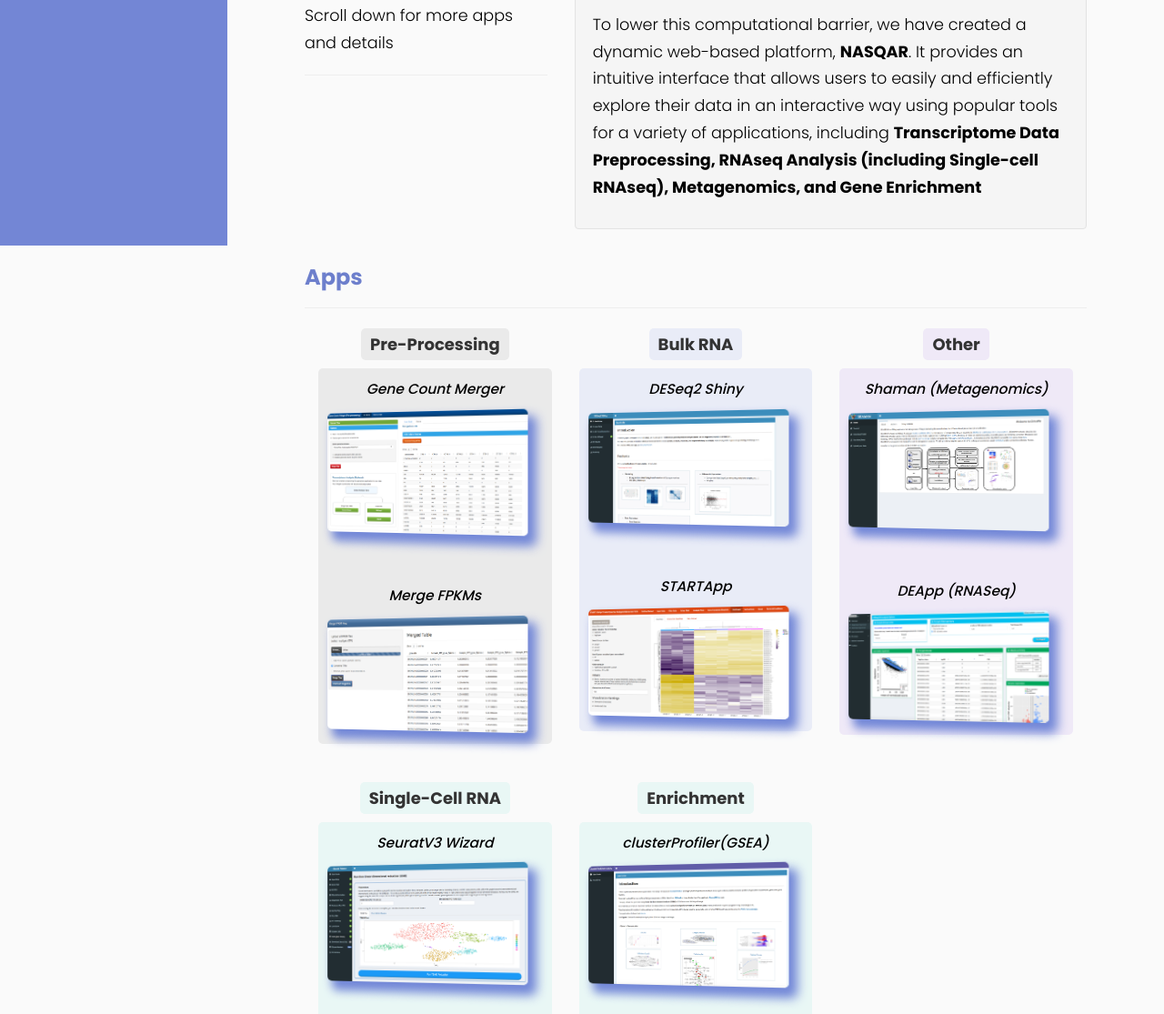
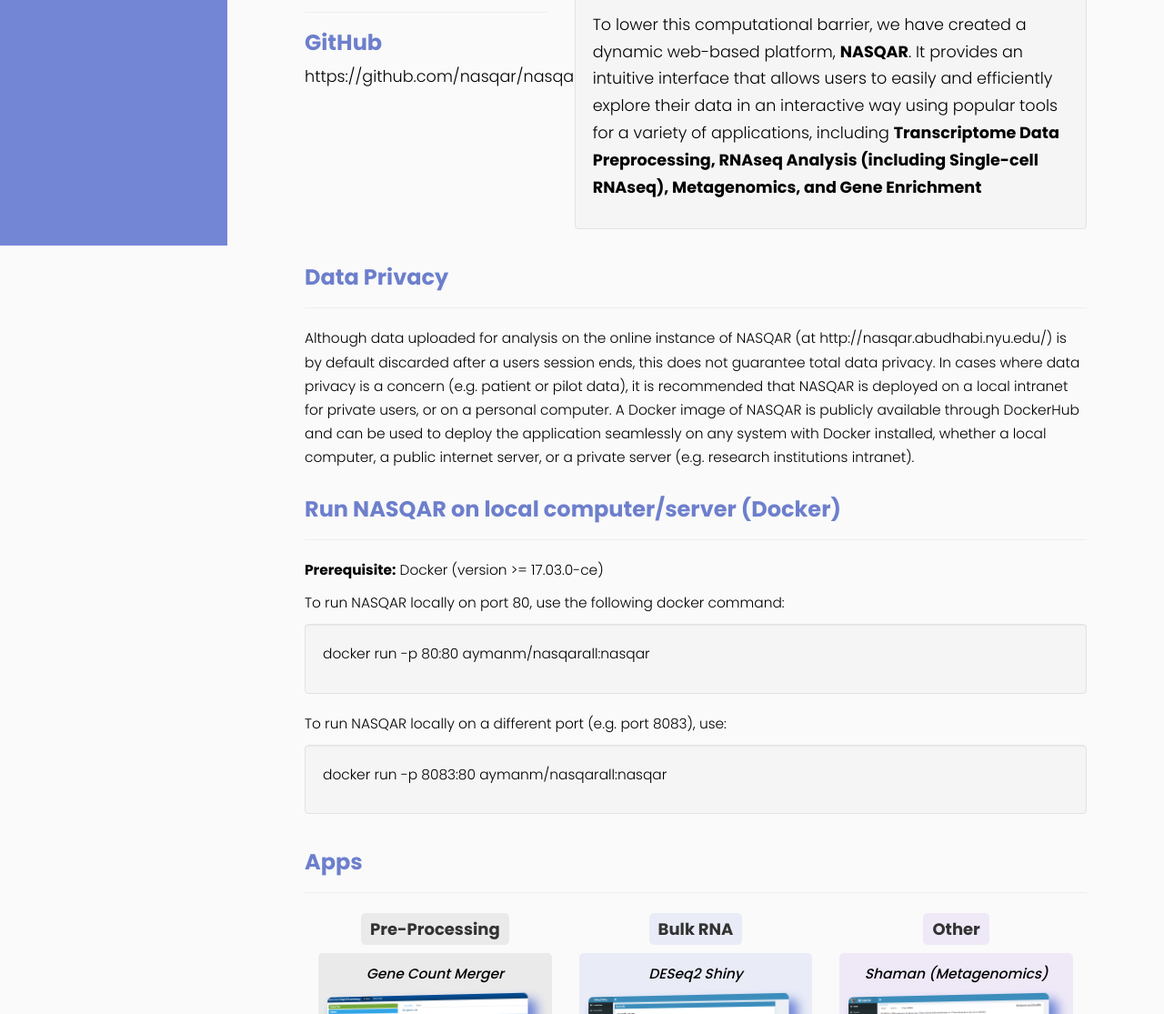
Before and after one commit to nasqar/NASQAR, a plain HTML site: page index.html in a window 1280 px wide. Shown: the part 530-1645 px from the top of the page at 91% size. Drawn offline with nearby package versions, Linux system fonts and the light colour scheme; files that its build step writes are made by us from their sources.

Commit message:
updated homepage (data privacy and install)

```diff
--- a/index.html
+++ b/index.html
@@ -183,24 +183,11 @@
                                                     <li><a class="link2 categories" href="#metagenomics">Metagenomics</a></li>
                                                     <li><a class="link2 categories" href="#variant">Variant analysis</a></li>
                                     </ul> -->
-                                    <p>Scroll down for more apps and details</p>
                                     <hr/>
-                                    <!-- <p style="color:palevioletred;">
-                                        <em>
-                                                <strong>NOTE: </strong>Currently this portal is limited in resources, so if you experience delays or irresponsiveness in any app, just wait and do NOT refresh the page</p>
-
-                                        </em>
-
+                                    <h3 class="title-color"><strong>GitHub</strong></h3>
+                                    <p>
+                                        <a href="https://github.com/nasqar/nasqar">https://github.com/nasqar/nasqar</a>
                                     </p>
-                                    <p style="color:palevioletred;">
-                                        <em>
-                                                We are working on upgrading backend resources, please check back soon.
-                                        </em>
-
-                                    </p> -->
-
-
-
 
 
                                 </div>
@@ -223,6 +210,38 @@
                                     </div>
                                 </div>
 
+                                <div class="col-md-12">
+                                    <h3 class="title-color"><strong>Data Privacy</strong></h3>
+                                    <hr/>
+                                    <p>
+                                        Although data uploaded for analysis on the online instance of NASQAR (at <a href="http://nasqar.abudhabi.nyu.edu/" target="_blank">http://nasqar.abudhabi.nyu.edu/</a>) is
+                                        by default discarded after a users session ends, this does not guarantee total data privacy.
+                                        In cases where data privacy is a concern (e.g. patient or pilot data), it is recommended that
+                                        NASQAR is deployed on a local intranet for private users, or on a personal computer.
+                                        A Docker image of NASQAR is publicly available through <a href="https://hub.docker.com/r/aymanm/nasqarall" target="_blank">DockerHub</a> and can be used to deploy
+                                        the application seamlessly on any system with Docker installed, whether a local computer,
+                                        a public internet  server,  or  a  private  server  (e.g.  research  institutions  intranet).
+                                    </p>
+                            </div>
+                            <div class="col-md-12">
+                                <h3 class="title-color"><strong>Run NASQAR on local computer/server (Docker)</strong></h3>
+                                <hr/>
+                                <p>
+                                    <strong>Prerequisite:</strong> <a href="https://docs.docker.com/v17.09/engine/installation/" target="_blank">Docker</a> (version >= 17.03.0-ce)
+                                </p>
+                                <p>
+                                    To run NASQAR locally on port 80, use the following docker command:
+                                </p>
+                                <div class="well">
+                                    <p>docker run -p 80:80 aymanm/nasqarall:nasqar</p>
+                                </div>
+                                <p>
+                                    To run NASQAR locally on a different port (e.g. port 8083), use:
+                                </p>
+                                <div class="well">
+                                    <p>docker run -p 8083:80 aymanm/nasqarall:nasqar</p>
+                                </div>
+                        </div>
                                 <div class="col-md-12">
                                         <h3 class="title-color"><strong>Apps</strong></h3>
                                         <hr/>
```
